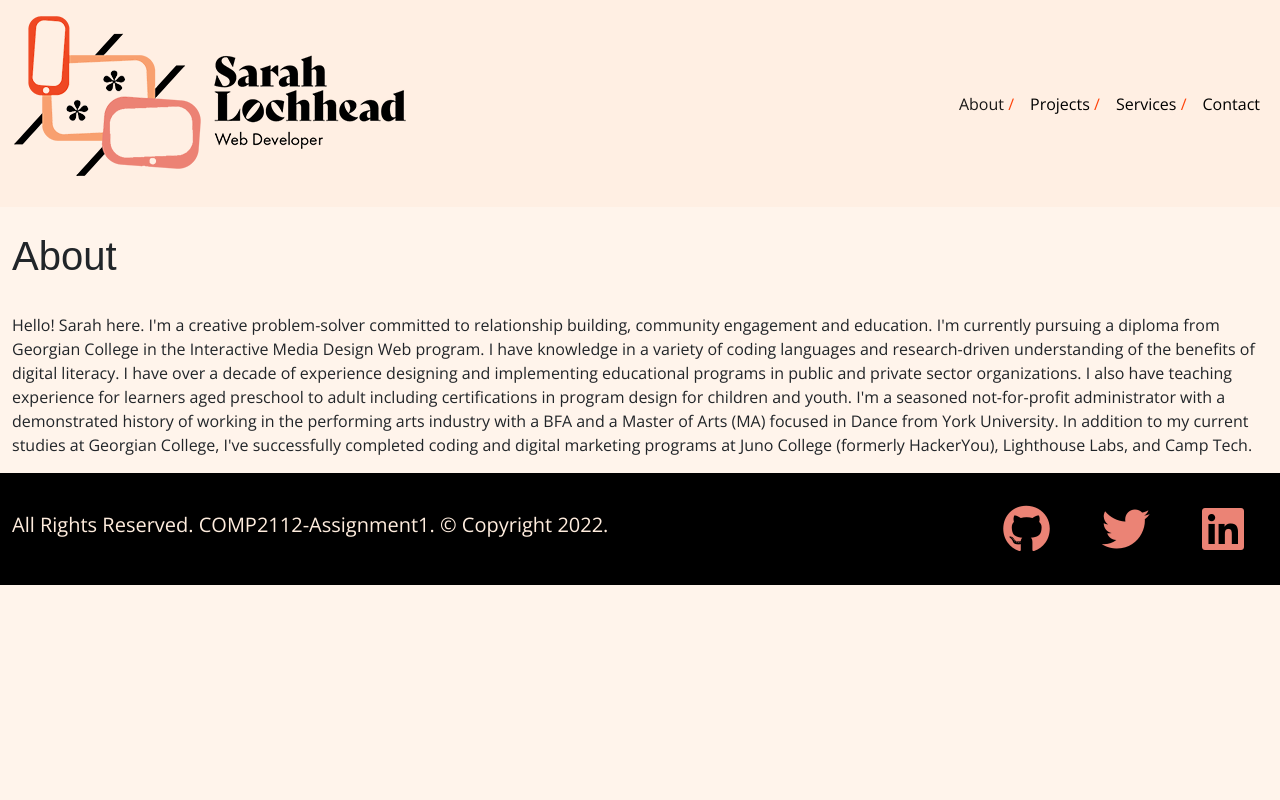
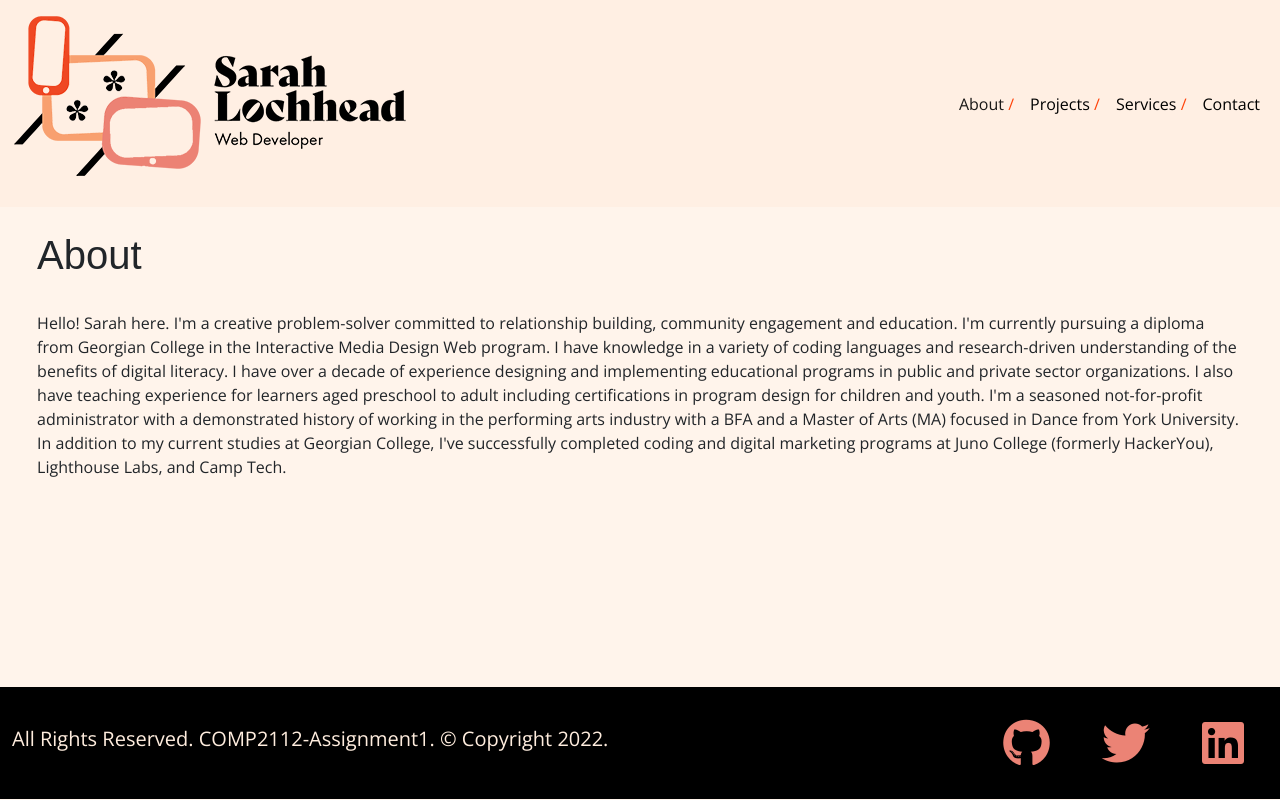
Before and after one commit to sarahlochhead/COMP2112-F2022-Assignment1, a website: page about.html in a window 1280 px wide. Drawn offline with nearby package versions, Linux system fonts and the light colour scheme; a web font is replaced by a local one.

Commit message:
about page styles

```diff
--- a/Content/app.css
+++ b/Content/app.css
@@ -87,7 +87,11 @@ header {
     text-align: center;
 }
 
-
+/* About Page Styles */
+#about div {
+    height: 60vh;
+    padding: 0 2%;
+}
 
 
 
```
